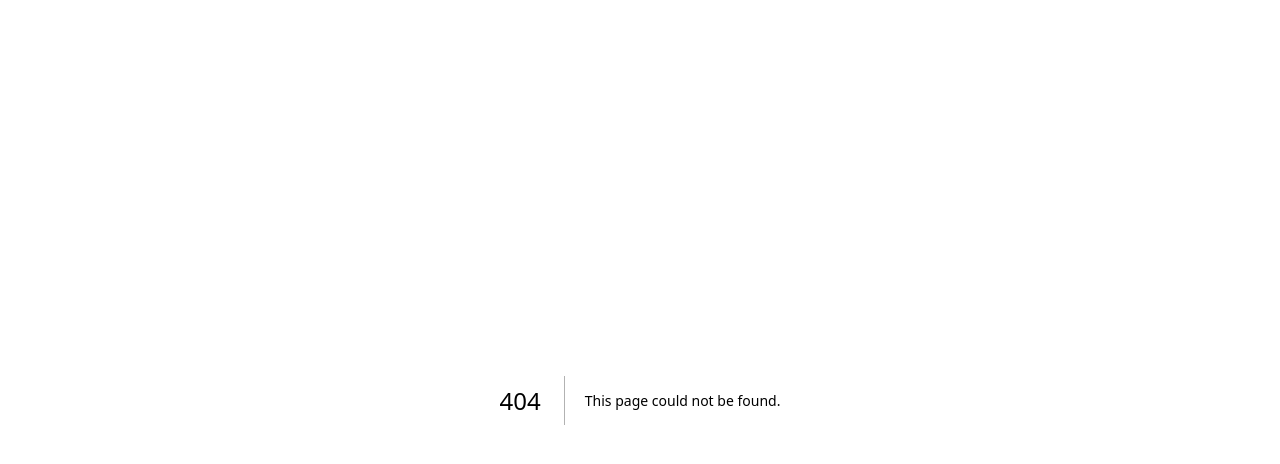
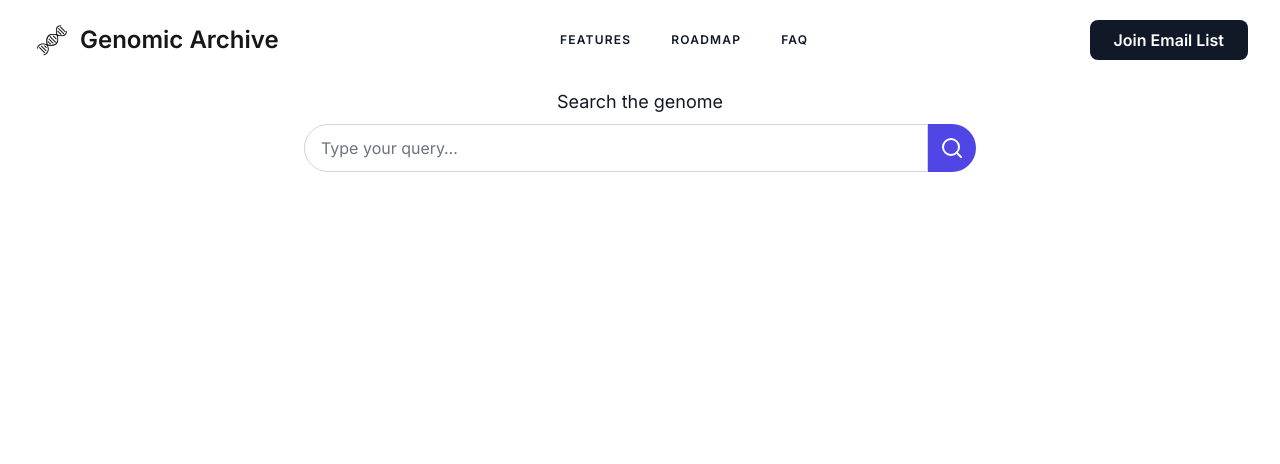
Before and after one commit to ArsalaanAhmad/Genomic-Archive, a Next.js app: page /search in a window 1280 px wide. Before the commit this address had no page. Shown: the top 464 px of the page. Built offline with nearby package versions, Linux system fonts and the light colour scheme.

Commit message:
new changes

```diff
--- a/app/Components/HeroSection.js
+++ b/app/Components/HeroSection.js
@@ -1,19 +1,20 @@
 "use client";
-
+import { useRouter } from 'next/navigation';
 import React, { useState } from "react";
 import Modal from "./Modal.js"; // Import the Modal Component
 import Image from "next/image";
 import DNAImage from "/public/DNAHelix.png"; // Replace with your DNA image file path
 
 const HeroSection = () => {
-  const [isModalOpen, setIsModalOpen] = useState(false); // State for modal
+  const router = useRouter(); // <-- ADD THIS
+  const [isModalOpen, setIsModalOpen] = useState(false);
 
-  const openModal = () => setIsModalOpen(true); // Function to open modal
-  const closeModal = () => setIsModalOpen(false); // Function to close modal
+  const openModal = () => setIsModalOpen(true);
+  const closeModal = () => setIsModalOpen(false);
 
   return (
     <div>
-      <section className="bg-white pt-20"> {/* Added top padding */}
+      <section className="bg-white pt-20">
         <div className="max-w-7xl mx-auto px-4 sm:px-6 lg:px-8">
           <div className="flex flex-col lg:flex-row justify-center mx-auto gap-6 lg:max-w-none">
             <div className="self-center w-full lg:w-[70%]">
@@ -24,7 +25,7 @@ const HeroSection = () => {
                 Your Genomic Encyclopedia.
               </p>
               <p className="mt-5 text-base font-normal leading-7 text-gray-600">
-                Explore, compare, and analyze genomic data with ease. {" "}
+                Explore, compare, and analyze genomic data with ease.{" "}
                 <span className="text-gray-800 font-medium">
                   The Genomic Archive
                 </span>{" "}
@@ -35,7 +36,7 @@ const HeroSection = () => {
               <div className="relative inline-flex mt-8 group">
                 <div className="absolute inset-0 transition-all duration-1000 opacity-70 bg-gradient-to-r from-[#44BCFF] via-[#32C3FF] to-[#0ACFFF] rounded-xl blur-lg filter group-hover:opacity-100 group-hover:duration-200"></div>
                 <button
-                  onClick={openModal} // Open the modal on button click
+                  onClick={() => router.push('/search')} // <-- THIS LINE CHANGED
                   className="relative inline-flex items-center justify-center px-8 py-3 text-base font-semibold text-white bg-indigo-600 hover:bg-indigo-700 focus:outline-none focus:ring-2 focus:ring-offset-2 focus:ring-indigo-600"
                 >
                   Join Us Now
@@ -46,7 +47,7 @@ const HeroSection = () => {
             <div className="self-end w-full lg:w-1/2">
               <Image
                 className="rounded-sm"
-                src={DNAImage} // Add your DNA image here
+                src={DNAImage}
                 alt="DNA Representation"
                 width={600}
                 height={400}
@@ -57,8 +58,7 @@ const HeroSection = () => {
         </div>
       </section>
 
-      {/* Modal Component */}
-      {isModalOpen && <Modal closeModal={closeModal} />} {/* Pass closeModal */}
+      {isModalOpen && <Modal closeModal={closeModal} />}
     </div>
   );
 };
--- /dev/null
+++ b/app/Components/SearchBar.js
@@ -0,0 +1,65 @@
+// app/Components/SearchBar.js
+"use client";
+
+import React, { useState } from "react";
+import { FiSearch } from "react-icons/fi";
+
+export default function SearchBar({ onSearch, label = "Search the genome", placeholder = "Type your query…" }) {
+  const [q, setQ] = useState("");
+
+  const submit = () => {
+    if (q.trim()) onSearch(q.trim());
+  };
+
+  const handleKey = (e) => {
+    if (e.key === "Enter") submit();
+  };
+
+  return (
+    <div className="w-full flex flex-col items-center space-y-2">
+      {/* label above the bar */}
+      <label htmlFor="genome-search" className="text-lg font-medium text-gray-900 dark:text-gray-100">
+        {label}
+      </label>
+
+      {/* bar wrapper */}
+      <div className="w-full max-w-2xl flex">
+        {/* input */}
+        <input
+          id="genome-search"
+          type="text"
+          value={q}
+          onChange={(e) => setQ(e.target.value)}
+          onKeyDown={handleKey}
+          placeholder={placeholder}
+          className="
+            flex-grow
+            h-12
+            px-4
+            border border-gray-300 dark:border-gray-700
+            bg-white dark:bg-gray-800
+            text-gray-900 dark:text-gray-100
+            placeholder-gray-500 dark:placeholder-gray-400
+            rounded-l-full
+            focus:outline-none focus:ring-2 focus:ring-indigo-500
+          "
+        />
+
+        {/* search button */}
+        <button
+          onClick={submit}
+          className="
+            w-12 h-12
+            flex items-center justify-center
+            bg-indigo-600 hover:bg-indigo-700
+            text-white
+            rounded-r-full
+            focus:outline-none focus:ring-2 focus:ring-indigo-500
+          "
+        >
+          <FiSearch className="w-6 h-6" />
+        </button>
+      </div>
+    </div>
+  );
+}
--- a/app/layout.js
+++ b/app/layout.js
@@ -1,6 +1,8 @@
+// app/layout.js
 import "./styles/globals.css";
 import "@fontsource/inter/400.css";
 import "@fontsource/inter/600.css";
+import Header from "./Components/Header";
 
 export const metadata = {
   title: "Genomic Archive",
@@ -11,13 +13,21 @@ export default function RootLayout({ children }) {
   return (
     <html lang="en">
       <head>
-        {/* Importing Google Fonts */}
+        {/* Google Fonts */}
         <link
           rel="stylesheet"
           href="https://fonts.googleapis.com/css2?family=Poppins:wght@400;600;700&display=swap"
         />
       </head>
-      <body>{children}</body>
+      <body className="flex flex-col min-h-screen font-poppins">
+        {/* sticky header */}
+        <Header />
+
+        {/* the page content */}
+        <main className="flex-1">
+          {children}
+        </main>
+      </body>
     </html>
   );
 }
--- /dev/null
+++ b/app/search/page.js
@@ -0,0 +1,59 @@
+// This code defines a search page in a Next.js application. It imports necessary components and hooks, sets up a state for search results, and defines a function to fetch search results from an API based on user input. The page includes a header, a search bar, and displays the results in a list format.
+// The search bar allows users to input their queries, and the results are displayed as a list of items with their names and descriptions. The page is styled using Tailwind CSS classes for a clean and modern look.
+// app/search/page.js
+"use client";
+
+import Header from "../Components/Header";
+import SearchBar from "../Components/SearchBar";
+import { useState } from "react";
+
+export default function SearchPage() {
+  const [results, setResults] = useState([]);
+
+  const doSearch = async (q) => {
+    // your API call…
+    const res = await fetch(`/api/search?q=${encodeURIComponent(q)}`);
+    setResults(await res.json());
+  };
+
+  return (
+    <>
+      <Header />
+
+      {/*
+        flex-1 so that this main area takes
+        full remaining height beneath the fixed header
+      */}
+      <main className="
+        bg-white dark:bg-gray-900
+        flex-1 flex flex-col justify-center items-center
+        px-4 py-8
+      ">
+        {/* Page‐level title */}
+        <h1 className="
+          text-3xl sm:text-4xl font-bold text-gray-900 dark:text-gray-100
+          mb-4
+        ">
+          The Genomic Archive
+        </h1>
+
+        {/* existing label & bar */}
+        <SearchBar
+          onSearch={doSearch}
+          label="Search the genome"
+          placeholder="Type your query…"
+        />
+
+        {/* dummy results below, you can style these however */}
+        <ul className="w-full max-w-2xl mt-8 space-y-4">
+          {results.map((r) => (
+            <li key={r.id} className="p-4 border rounded-lg bg-gray-50 dark:bg-gray-800">
+              <strong className="text-gray-900 dark:text-gray-100">{r.name}</strong>
+              <p className="text-gray-700 dark:text-gray-300">{r.description}</p>
+            </li>
+          ))}
+        </ul>
+      </main>
+    </>
+  );
+}
```
